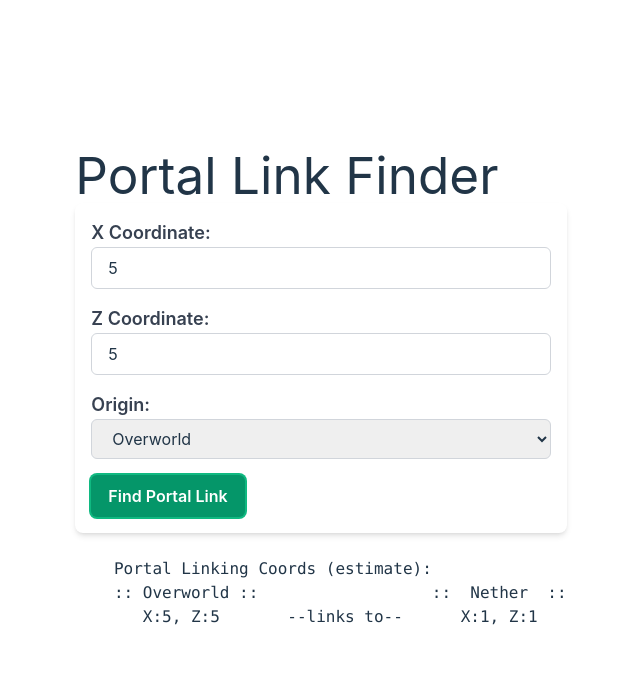
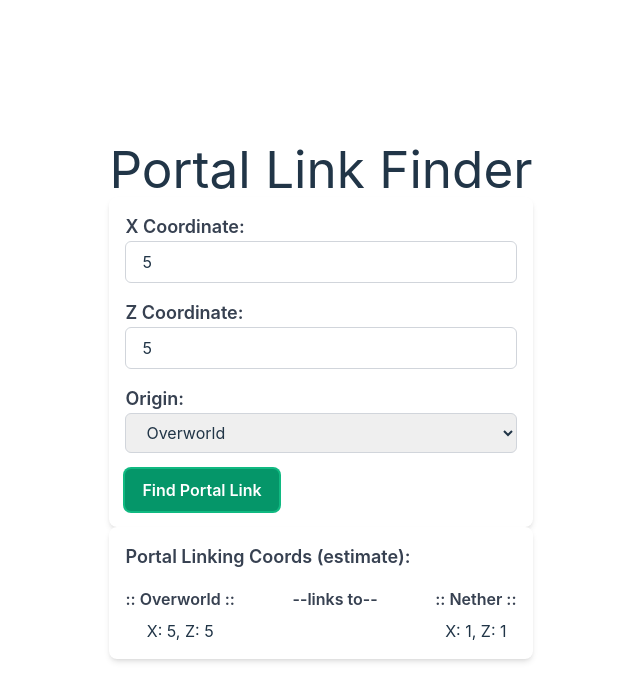
Before and after one commit to drofnas/minecraft-helper-tools, a React (Vite) app: page /portallink in a window 1280 px wide. Both pictures are taken after typing "5", "5" into the empty fields and a click on the button "Find Portal Link". Shown: the top 700 px of the page, without its empty margins (319-959 px from the left). Built offline with nearby package versions, Linux system fonts and the light colour scheme.

Commit message:
Change the output of the Portal Linker to be slightly nicer... still plenty of tweaks to go.

```diff
--- a/src/components/PortalLink/OutputDisplay.jsx
+++ b/src/components/PortalLink/OutputDisplay.jsx
@@ -1,15 +1,39 @@
 import PropTypes from 'prop-types';
 
-const OutputDisplay = ({ output }) => {
+const OutputDisplay = ({ coordinates }) => {
+  const { overworld, nether } = coordinates;
+
   return (
-    <pre>
-      {output}
-    </pre>
+    <div className="p-4 bg-white rounded-lg shadow-md">
+      <h2 className="text-lg font-semibold text-gray-700 mb-4">Portal Linking Coords (estimate):</h2>
+      <div className="flex justify-between">
+        <div className="text-center">
+          <h3 className="text-md font-semibold text-gray-700 mb-2">:: Overworld ::</h3>
+          <p>X: {overworld.x}, Z: {overworld.z}</p>
+        </div>
+        <div className="text-center">
+          <p className="text-md font-semibold text-gray-700">--links to--</p>
+        </div>
+        <div className="text-center">
+          <h3 className="text-md font-semibold text-gray-700 mb-2">:: Nether ::</h3>
+          <p>X: {nether.x}, Z: {nether.z}</p>
+        </div>
+      </div>
+    </div>
   );
 };
 
 OutputDisplay.propTypes = {
-  output: PropTypes.string.isRequired
+  coordinates: PropTypes.shape({
+    overworld: PropTypes.shape({
+      x: PropTypes.number.isRequired,
+      z: PropTypes.number.isRequired,
+    }).isRequired,
+    nether: PropTypes.shape({
+      x: PropTypes.number.isRequired,
+      z: PropTypes.number.isRequired,
+    }).isRequired,
+  }).isRequired,
 };
 
 export default OutputDisplay;
--- a/src/components/PortalLink/PortalLink.jsx
+++ b/src/components/PortalLink/PortalLink.jsx
@@ -1,55 +1,58 @@
 import { useState, useEffect } from 'react';
 import InputForm from './InputForm';
 import OutputDisplay from './OutputDisplay';
-import { calculateOutput } from './utils';
 
 const PortalLink = () => {
   const [x, setX] = useState('');
   const [z, setZ] = useState('');
   const [origin, setOrigin] = useState('overworld');
-  const [output, setOutput] = useState('');
+  const [coordinates, setCoordinates] = useState(null);
   const [timer, setTimer] = useState(null);
+
+  const calculateCoordinates = (xVal, zVal, originVal) => {
+    const isOverworld = originVal.toLowerCase() === 'overworld';
+    const overworld = {
+      x: isOverworld ? xVal : xVal * 8,
+      z: isOverworld ? zVal : zVal * 8,
+    };
+    const nether = {
+      x: isOverworld ? Math.round(xVal / 8) : xVal,
+      z: isOverworld ? Math.round(zVal / 8) : zVal,
+    };
+
+    setCoordinates({ overworld, nether });
+  };
 
   const handleInputChange = (event) => {
     const { name, value } = event.target;
     if (name === 'x') setX(value);
     if (name === 'z') setZ(value);
     if (name === 'origin') setOrigin(value);
-
-    if (timer) clearTimeout(timer);
-    if (name === 'origin') return;
-
-    setTimer(setTimeout(() => {
-      if (x !== '' && z !== '') {
-        const xVal = parseInt(name === 'x' ? value : x, 10);
-        const zVal = parseInt(name === 'z' ? value : z, 10);
-        setOutput(calculateOutput(xVal, zVal, origin));
-      }
-    }, 1000));
   };
 
   useEffect(() => {
     if (x !== '' && z !== '') {
-      const xVal = parseInt(x, 10);
-      const zVal = parseInt(z, 10);
-      setOutput(calculateOutput(xVal, zVal, origin));
+      if (timer) clearTimeout(timer);
+      setTimer(
+        setTimeout(() => {
+          calculateCoordinates(Number(x), Number(z), origin);
+        }, 250)
+      );
     }
-  }, [origin]);
+  }, [x, z, origin]);
 
   const handleSubmit = (event) => {
     event.preventDefault();
     if (x !== '' && z !== '') {
-      const xVal = parseInt(x, 10);
-      const zVal = parseInt(z, 10);
-      setOutput(calculateOutput(xVal, zVal, origin));
+      calculateCoordinates(Number(x), Number(z), origin);
     } else {
-      setOutput('Invalid input, please enter both X and Z coordinates.');
+      setCoordinates(null);
     }
   };
 
   return (
     <div>
-      <h1 className="">Portal Link Finder</h1>
+      <h1>Portal Link Finder</h1>
       <InputForm
         x={x}
         z={z}
@@ -57,7 +60,7 @@ const PortalLink = () => {
         handleInputChange={handleInputChange}
         handleSubmit={handleSubmit}
       />
-      <OutputDisplay output={output} />
+      {coordinates && <OutputDisplay coordinates={coordinates} />}
     </div>
   );
 };
```
Also changed, not shown: 1 other file (tests, documents, lock files or other folders).
